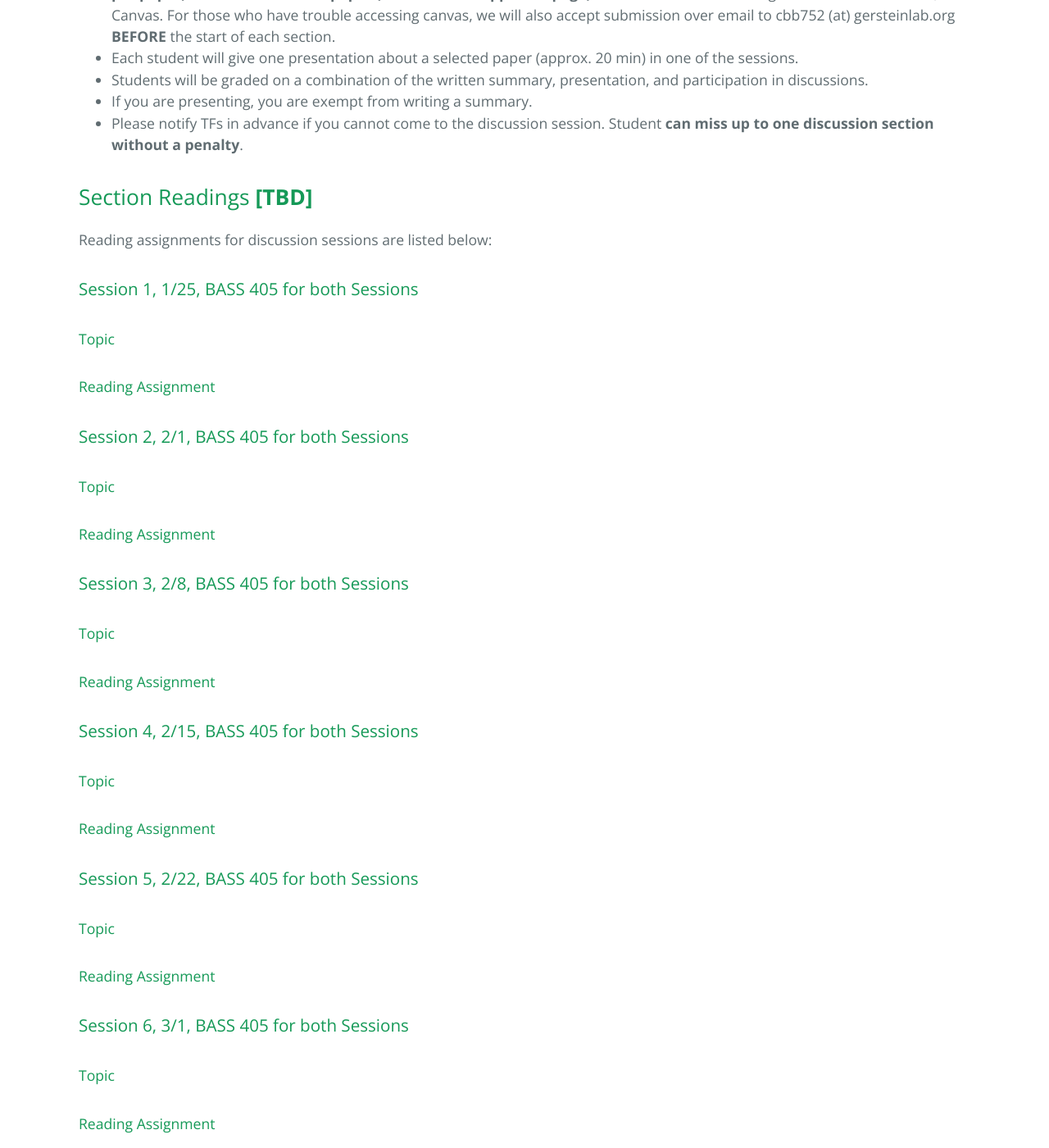
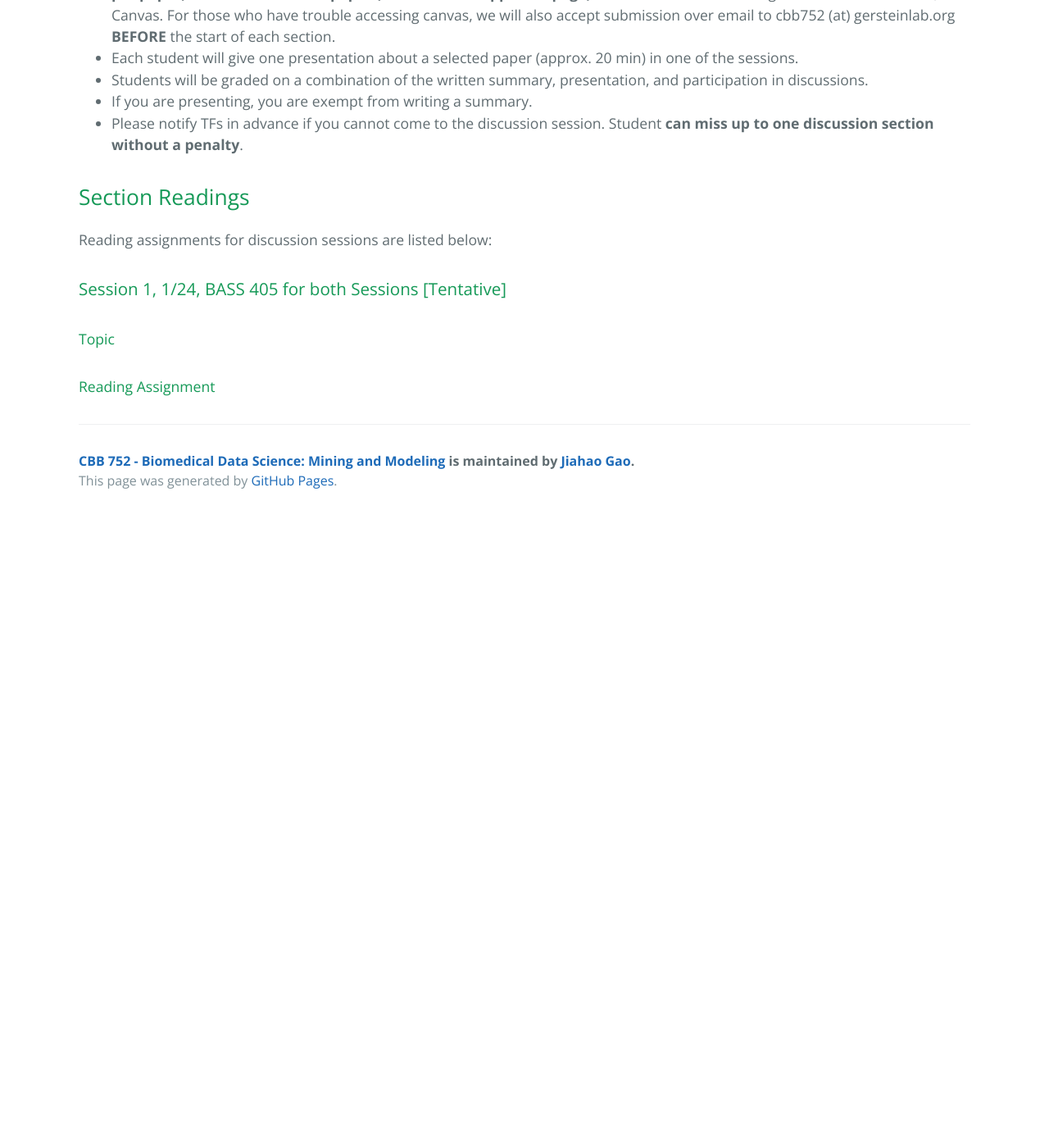
Before and after one commit to gersteinlab/cbb752b20, a Jekyll site: the page built from discussion.md, in a window 1280 px wide and 1400 px high, scrolled down 921 px. Shown: the whole window at 82% size. Built offline with Jekyll 4.4.1, drawn with Linux system fonts in a browser that asks for light colours; after the commit the page ends 1551 px from its top, so only the background shows below that; some of the changed text lies outside the part shown.

Commit message:
misc update

```diff
--- a/discussion.md
+++ b/discussion.md
@@ -23,68 +23,12 @@ We would like to encourage electronic submission, via Canvas. For those who have
 * If you are presenting, you are exempt from writing a summary.
 * Please notify TFs in advance if you cannot come to the discussion session. Student **can miss up to one discussion section without a penalty**.
 
-## Section Readings **[TBD]**
+## Section Readings
 
 Reading assignments for discussion sessions are listed below:
 
-### Session 1, 1/25, BASS 405 for both Sessions
+### Session 1, 1/24, BASS 405 for both Sessions [Tentative]
 
 #### Topic
 
 #### Reading Assignment
-
-### Session 2,	2/1, BASS 405 for both Sessions
-
-#### Topic
-
-#### Reading Assignment
-
-### Session 3,	2/8, BASS 405 for both Sessions
-
-#### Topic
-
-#### Reading Assignment
-
-### Session 4,	2/15, BASS 405 for both Sessions
-
-#### Topic
-
-#### Reading Assignment
-
-### Session 5,	2/22, BASS 405 for both Sessions
-
-#### Topic
-
-#### Reading Assignment
-
-### Session 6,	3/1, BASS 405 for both Sessions
-
-#### Topic
-
-#### Reading Assignment
-
-### (spring recess)
-
-### Session 7, 3/29,	BASS 405 for both Sessions
-
-#### Topic
-
-#### Reading Assignment
-
-### Session 8,	4/5, BASS 405 for both Sessions
-
-#### Topic
-
-#### Reading Assignment
-
-### Session 9, 4/12, BASS 405 for both Sessions
-
-#### Topic
-
-#### Reading Assignment
-
-### Session 10, 4/19, BASS 405 for both Sessions
-
-#### Topic
-
-#### Reading Assignment
```
Also changed, not shown: assignments.md (+1 -8 lines), final.md (+4 -4 lines), info.md (+1 -1 lines).
